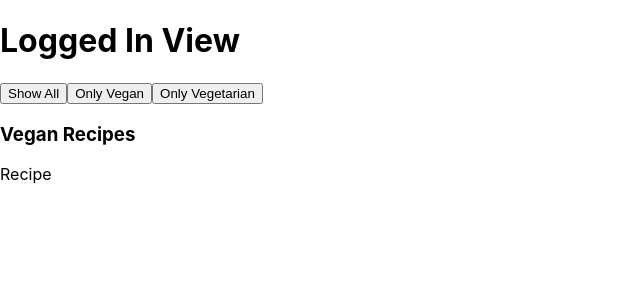
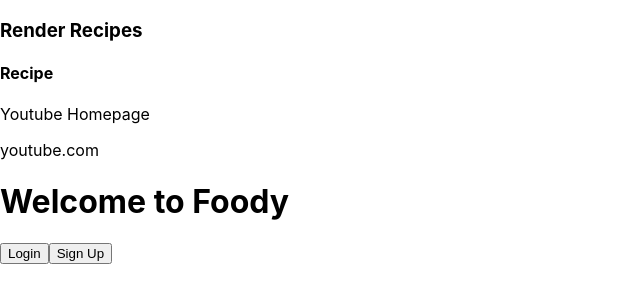
Before and after one commit to angeljuarez77/foody_app, a React (Create React App) app in the folder foody/: page / in a window 1280 px wide. Shown: the top 302 px of the page, without its empty margins (0-640 px from the left). Built offline with nearby package versions, Linux system fonts and the light colour scheme.

Commit message:
refactoring filter

```diff
--- a/foody/src/App.js
+++ b/foody/src/App.js
@@ -3,11 +3,35 @@ import LoggedInView from './components/LoggedIn/LoggedInView.js';
 import Login from './components/LoggedOut/Login.js'
 import CreateAccount from './components/LoggedOut/CreateAccount.js'
 import Welcome from './components/Welcome.js'
+import AllRecipes from './components/LoggedIn/AllRecipes.js';
+
+
 class App extends Component {
   constructor(props){
     super(props);
     this.state = {
-      view: 'loggedin'
+      view: 'welcome',
+      recipes: [
+            {
+              id: 1,
+              url: 'youtube.com',
+              title: 'Youtube Homepage',
+              category: 'Vegetarian'
+            },
+            {
+              id: 2,
+              url: 'youtube.com/amazingvideo',
+              title: 'Amazing Video',
+              category: 'Vegan'
+            },
+            {
+              id: 3,
+              url: 'youtube.com/funnyanimal',
+              title: 'Funny Animal',
+              category: 'None'
+            }
+        ],
+      selected: 'Vegetarian'
     }
   }
 
@@ -30,7 +54,7 @@ getView(){
   render() {
     return (
       <div className="App">
-
+      <AllRecipes recipes={this.state.recipes} selected={this.state.selected} />
       {this.getView()}
 
       </div>
--- a/foody/src/components/LoggedIn/AllRecipes.js
+++ b/foody/src/components/LoggedIn/AllRecipes.js
@@ -1,12 +1,32 @@
 import React from 'react';
-import Recipe from '../Recipe.js'
+import Recipe from '../Recipe.js';
 
 
-export default function AllRecipes(){
+export default function AllRecipes(props){
+
+  const selectedRecipes = props.recipes.filter(recipe => {
+   return recipe.category === props.selected
+    }
+  )
+
+
   return(
+
     <div>
-      <h3> All  Recipes </h3>
-      <Recipe />
+      <h3> Render Recipes </h3>
+
+
+      {selectedRecipes.map(recipe=>(
+        <Recipe
+          key={recipe.id}
+          url={recipe.url}
+          title={recipe.title}
+          />
+        ))
+      }
+
+
+
     </div>
   )
 }
--- a/foody/src/components/LoggedIn/LoggedInView.js
+++ b/foody/src/components/LoggedIn/LoggedInView.js
@@ -1,34 +1,9 @@
 import React, { Component } from 'react';
 import AllRecipes from './AllRecipes.js';
-import VeganRecipes from './VeganRecipes.js';
-import VegetarianRecipes from './VegetarianRecipes.js';
 
 
-class LoggedInView extends Component {
-  constructor(props){
-    super(props);
-    this.state = {
-      filter: 'vegan'
-    }
-  }
+export default function LoggedInView() {
 
-  getView(){
-    const filter = this.state.filter;
-    switch (filter) {
-      case 'all':
-        return <AllRecipes />
-      case 'vegan':
-        return <VeganRecipes />
-      case 'vegetarian':
-        return <VegetarianRecipes />
-      default:
-        return <AllRecipes />
-    }
-  }
-
-
-
-  render(){
   return(
     <div>
       <h1> Logged In View </h1>
@@ -36,11 +11,9 @@ class LoggedInView extends Component {
       <button> Only Vegan </button>
       <button> Only Vegetarian </button>
 
-      {this.getView()}
+
+      <AllRecipes />
 
     </div>
-  )}
-}
-
-
-export default LoggedInView;
+  )
+};
--- a/foody/src/components/Recipe.js
+++ b/foody/src/components/Recipe.js
@@ -1,10 +1,12 @@
 import React from 'react';
 
 
-export default function Recipe(){
+export default function Recipe(props){
   return(
     <div>
-      <p> Recipe </p>
+      <h4> Recipe </h4>
+      <p>{props.title}</p>
+      <p>{props.url}</p>
     </div>
   )
 }
```
